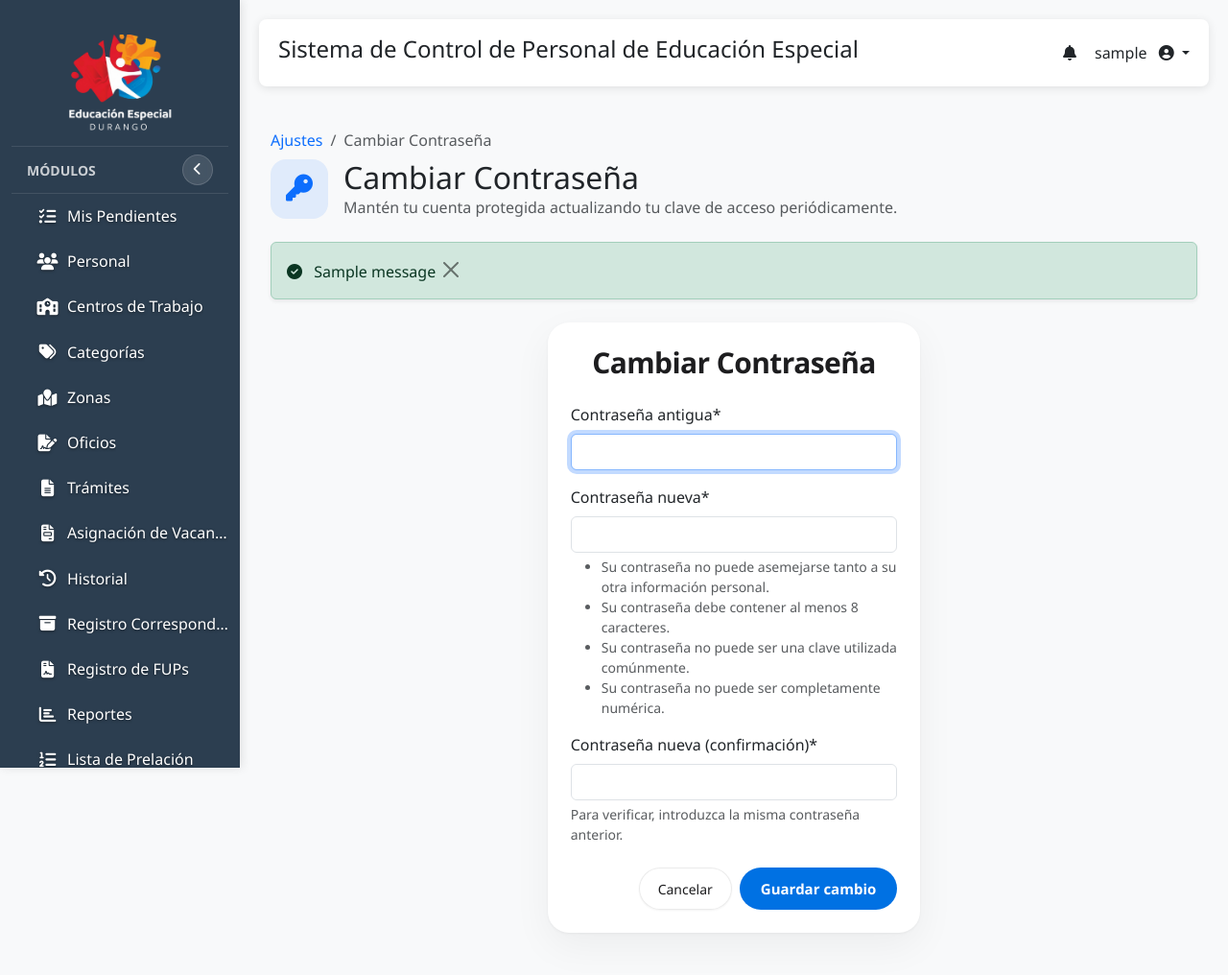
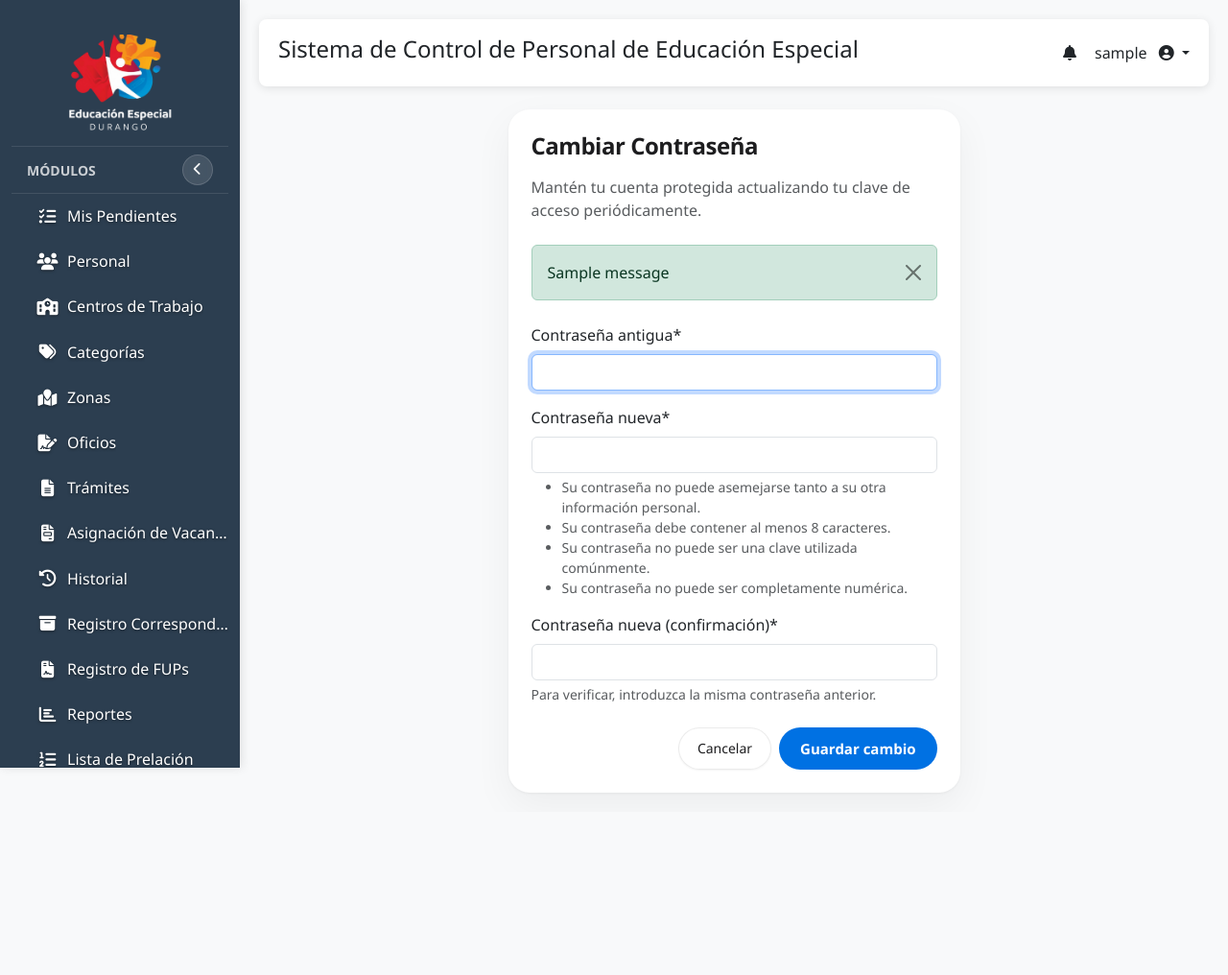
Before and after one commit to macrocleanquimica/control_maestros, a Django app: page /ajustes/cambiar-password/ in a window 1280 px wide. Shown: the whole page at 96% size. After the commit the page ends 828 px from the top, so only its background shows below. Run offline with Django 5.2, Linux system fonts and the light colour scheme; a user stored in the database is signed in; tables that the repository leaves empty hold one stand-in row (values such as "Sample post"); one stand-in notice (Sample message) is shown; some libraries are stand-ins or nearby versions.

Commit message:
style: cambiar-password header minimalista consistente
Quita breadcrumb y caja bg-primary; mismo patron apple-title que editar_perfil y asignar-director. Form crispy intacto.

```diff
--- a/gestion_escolar/templates/gestion_escolar/ajustes/cambiar_password.html
+++ b/gestion_escolar/templates/gestion_escolar/ajustes/cambiar_password.html
@@ -4,44 +4,21 @@
 {% block title %}{{ titulo }} | Control de Maestros{% endblock %}
 
 {% block content %}
-<div class="container py-4">
-    <!-- Breadcrumb & Header -->
-    <div class="row mb-4 animate__animated animate__fadeIn">
-        <div class="col-12 text-center text-md-start">
-            <nav aria-label="breadcrumb">
-                <ol class="breadcrumb mb-2 justify-content-center justify-content-md-start">
-                    <li class="breadcrumb-item"><a href="{% url 'ajustes' %}" class="text-decoration-none">Ajustes</a></li>
-                    <li class="breadcrumb-item active" aria-current="page">{{ titulo }}</li>
-                </ol>
-            </nav>
-            <div class="d-md-flex align-items-center gap-3">
-                <div class="bg-primary bg-opacity-10 p-3 rounded-4 d-inline-block mb-3 mb-md-0">
-                    <i class="fas fa-key text-primary fs-3"></i>
-                </div>
-                <div>
-                    <h2 class="fw-extrabold text-dark mb-0 text-center text-md-start">{{ titulo }}</h2>
-                    <p class="text-muted mb-0">Mantén tu cuenta protegida actualizando tu clave de acceso periódicamente.</p>
-                </div>
-            </div>
-        </div>
-    </div>
-
-    <!-- Alert Messages -->
-    {% if messages %}
-        {% for message in messages %}
-            <div class="alert alert-{% if message.tags == 'error' %}danger{% else %}{{ message.tags }}{% endif %} alert-premium fade show shadow-sm mb-4" role="alert">
-                <i class="fas {% if message.tags == 'error' %}fa-exclamation-circle{% else %}fa-check-circle{% endif %} me-2"></i>
-                {{ message }}
-                <button type="button" class="btn-close ms-auto" data-bs-dismiss="alert" aria-label="Close"></button>
-            </div>
-        {% endfor %}
-    {% endif %}
-
-    <div class="row justify-content-center g-4">
-        <div class="col-md-6 col-lg-5">
+<div class="container mt-4">
+    <div class="row">
+        <div class="col-md-6 mx-auto">
             <div class="card apple-panel border-0">
                 <div class="card-body p-4">
-                    <h3 class="apple-title text-center mb-4">Cambiar Contraseña</h3>
+                    <h4 class="apple-title mb-3" style="font-size: clamp(20px, 2.5vw, 24px);">{{ titulo|default:"Cambiar Contraseña" }}</h4>
+                    <p class="text-muted mb-4">Mantén tu cuenta protegida actualizando tu clave de acceso periódicamente.</p>
+                    {% if messages %}
+                        {% for message in messages %}
+                            <div class="alert alert-{% if message.tags == 'error' %}danger{% else %}{{ message.tags }}{% endif %} alert-dismissible fade show mb-4" role="alert">
+                                {{ message }}
+                                <button type="button" class="btn-close" data-bs-dismiss="alert" aria-label="Close"></button>
+                            </div>
+                        {% endfor %}
+                    {% endif %}
                     <form method="post">
                         {% csrf_token %}
                         {{ form|crispy }}
```
